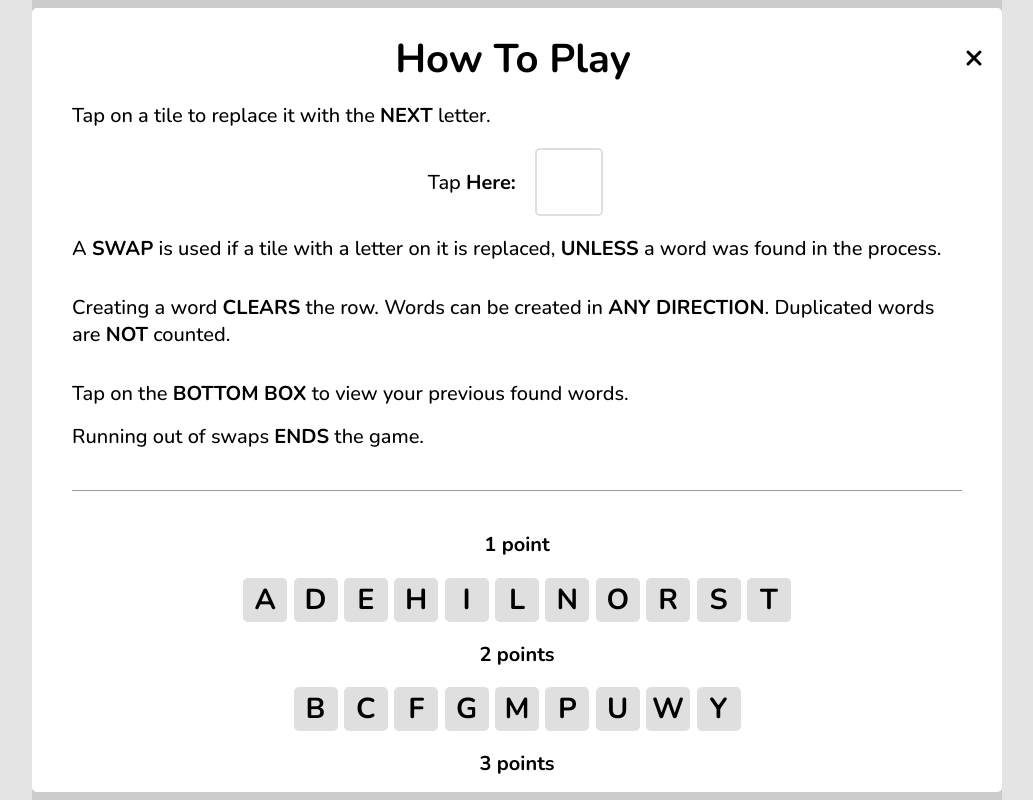
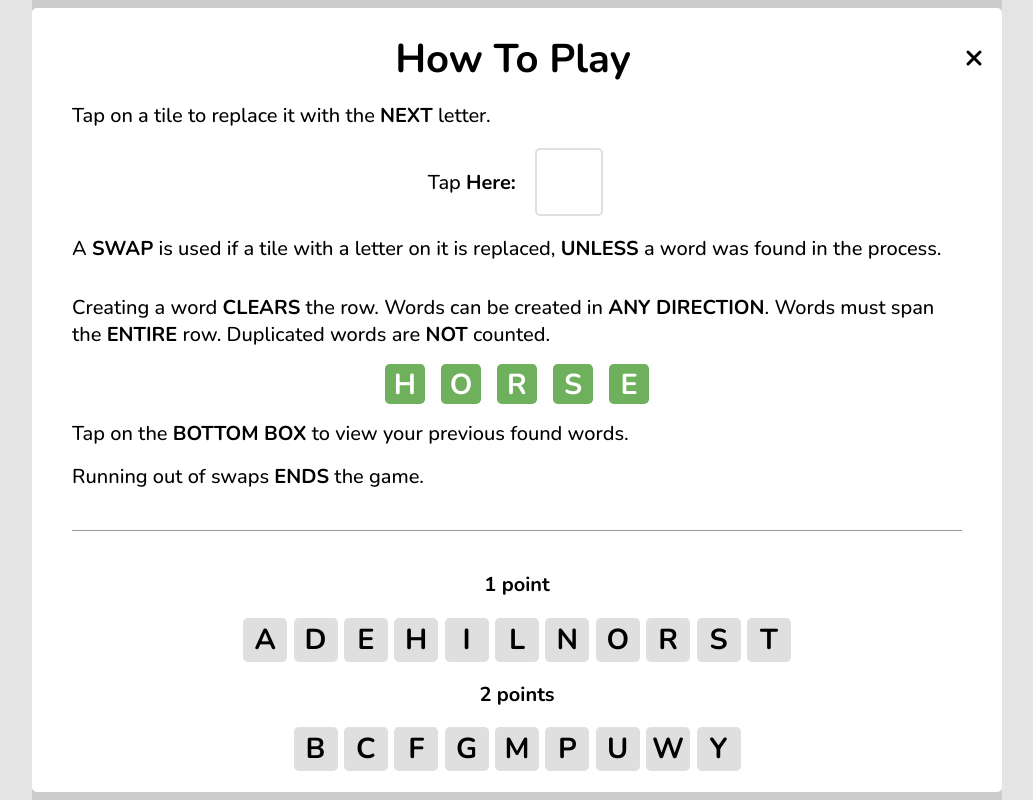
Before and after one commit to Maximilian-Oberholtzer/letter-swap-v2, a React (Create React App) app: page / in a window 1280 px wide. Both pictures are taken after a click on the button 536 px from the left and 594 px from the top of the page. Shown: the whole page, without its empty margins (123-1156 px from the left). Built offline with nearby package versions, Linux system fonts and the light colour scheme.

Commit message:
Additions to instructions modal

```diff
--- a/src/main/components/board/Board.tsx
+++ b/src/main/components/board/Board.tsx
@@ -96,7 +96,7 @@ const Board = (props: BoardProps) => {
   }, [foundWordsExpand]);
 
   // BLITZ TIMER VARIABLES
-  const duration = 2 * 60 * 1001; // 2 minutes in milliseconds
+  const duration = 3 * 60 * 1001; // 2 minutes in milliseconds
   // const duration = 15 * 1001;
   const [timeLeft, setTimeLeft] = useState(() => {
     const storedState = localStorage.getItem("timeLeft");
@@ -341,7 +341,7 @@ const Board = (props: BoardProps) => {
                 backgroundColor:
                   minutes === 0 && seconds <= 30
                     ? "var(--red)"
-                    : minutes >= 1
+                    : minutes * 60 + seconds > 90
                     ? "var(--green)"
                     : "var(--yellow)",
               }}
--- a/src/main/components/modal/InstructionsModal.tsx
+++ b/src/main/components/modal/InstructionsModal.tsx
@@ -15,6 +15,7 @@ const InstructionsModal = (props: instructionsModalProps) => {
   const { closeModal } = props;
 
   const [tutorialTile1, setTutorialTile1] = useState<string>("");
+  const tutorialWord = ["H", "O", "R", "S", "E"];
 
   const handleTutorialTileClick1 = () => {
     if (tutorialTile1 === "") {
@@ -53,8 +54,16 @@ const InstructionsModal = (props: instructionsModalProps) => {
       <div className="instructions-tutorial-container"></div>
       <p className="modal-text">
         Creating a word <b>CLEARS</b> the row. Words can be created in{" "}
-        <b>ANY DIRECTION</b>. Duplicated words are <b>NOT</b> counted.
+        <b>ANY DIRECTION</b>. Words must span the <b>ENTIRE</b> row. Duplicated
+        words are <b>NOT</b> counted.
       </p>
+      <div className="instructions-tutorial-container">
+        {tutorialWord.map((letter, index) => (
+          <div key={index} className="tile-tutorial-filled">
+            {letter}
+          </div>
+        ))}
+      </div>
       <div className="instructions-tutorial-container"></div>
       <p className="modal-text">
         Tap on the <b>BOTTOM BOX</b> to view your previous found words.
--- a/src/main/components/modal/modal.css
+++ b/src/main/components/modal/modal.css
@@ -124,6 +124,17 @@
 .text-align-center {
   text-align: center;
 }
+.tile-tutorial-filled {
+  display: flex;
+  cursor: pointer;
+  align-items: center;
+  justify-content: center;
+  border-radius: 0.3rem;
+  font-weight: 700;
+  color: #ffffff;
+  transition: var(--transition);
+  background-color: var(--green);
+}
 
 /* Media Queries for responsiveness */
 
@@ -147,6 +158,11 @@
     width: 2.4rem !important;
     font-size: 2rem !important;
   }
+  .tile-tutorial-filled {
+    height: 1.7rem !important;
+    width: 1.7rem !important;
+    font-size: 1.3rem !important;
+  }
 }
 
 /* Small */
@@ -168,6 +184,11 @@
     height: 2.8rem;
     width: 2.8rem;
     font-size: 2rem;
+  }
+  .tile-tutorial-small {
+    height: 2rem;
+    width: 2rem;
+    font-size: 1.4rem;
   }
 }
 
@@ -192,4 +213,9 @@
     width: 3.5rem;
     font-size: 2.5rem;
   }
+  .tile-tutorial-filled {
+    height: 2.5rem;
+    width: 2.5rem;
+    font-size: 1.8rem;
+  }
 }
```
